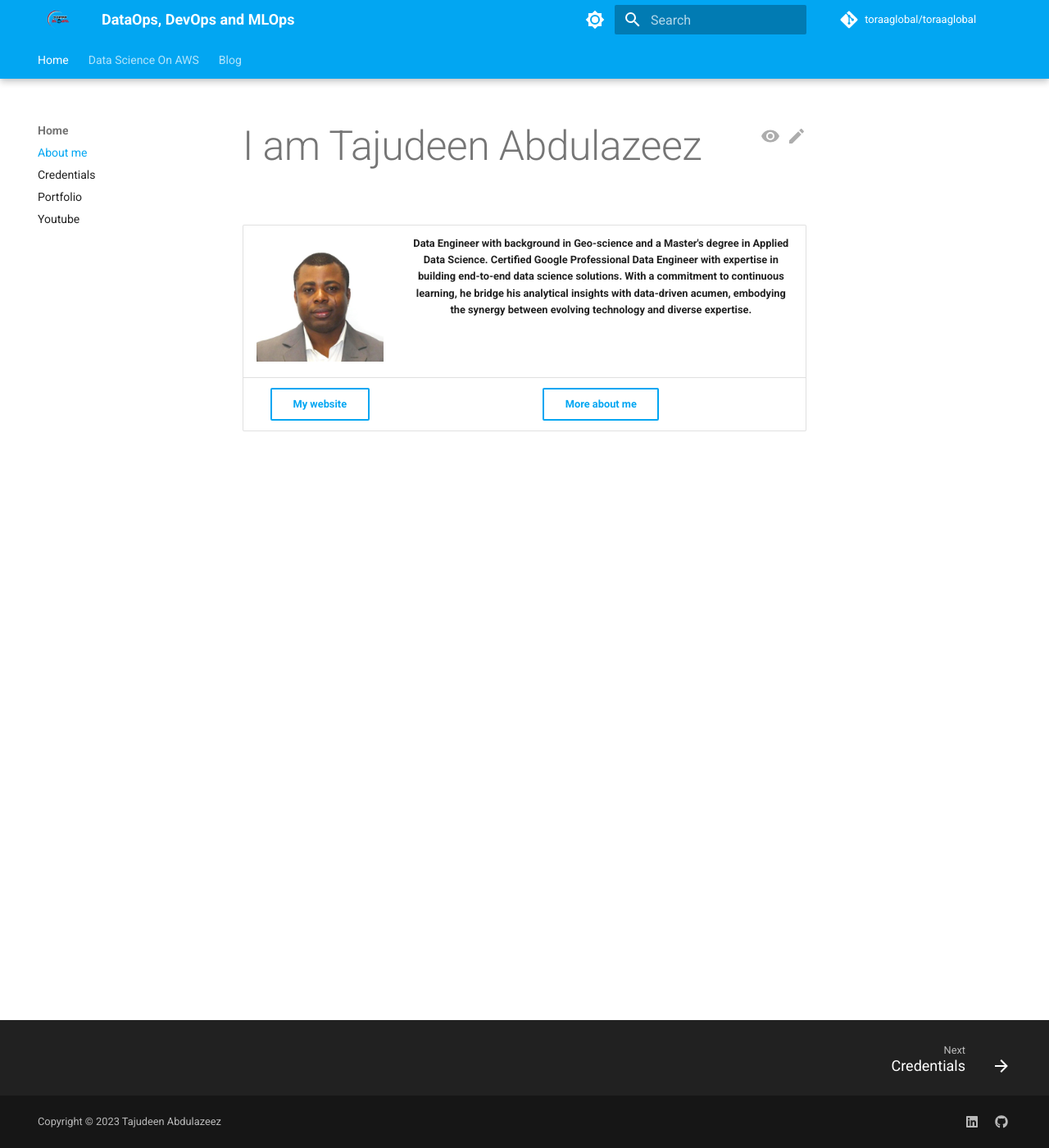
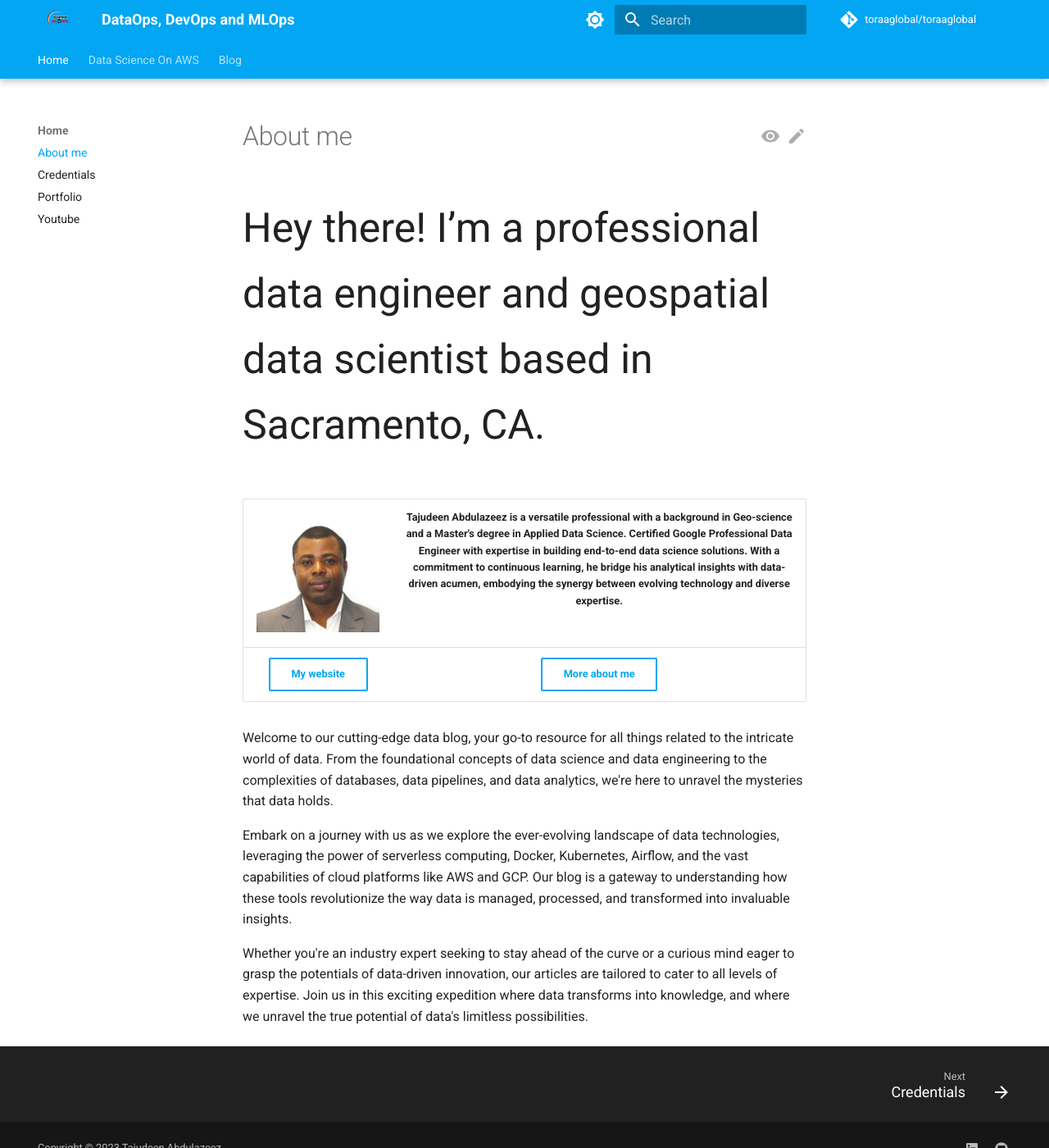
Before and after one commit to toraaglobal/toraaglobal, an MkDocs documentation site: the page built from docs/index.md, in a window 1280 px wide and 1400 px high. Shown: the whole window at 82% size. Built offline with MkDocs 1.6.1 and Material for MkDocs 9.7.7, drawn with Linux system fonts in a browser that asks for light colours; comment, search, counter and statistics services are not loaded.

Commit message:
update home page in mkdocs

```diff
--- a/docs/index.md
+++ b/docs/index.md
@@ -1,9 +1,16 @@
 <div class="hero-image">
   <div class="hero-text">
-    <h1 style="font-size:50px">I am Tajudeen Abdulazeez</h1>
+    <p style="font-size:50px">Hey there! I’m a professional data engineer and geospatial data scientist based in Sacramento, CA. </p>
   </div>
 </div>
 
-![](assets/logo__.jpeg)          |   Data Engineer with background in Geo-science and a Master's degree in Applied Data Science. Certified Google Professional Data Engineer with expertise in building end-to-end data science solutions. With a commitment to continuous learning, he bridge his analytical insights with data-driven acumen, embodying the synergy between evolving technology and diverse expertise.
+![](assets/logo__.jpeg)          |   Tajudeen Abdulazeez is a versatile professional with a background in Geo-science and a Master's degree in Applied Data Science. Certified Google Professional Data Engineer with expertise in building end-to-end data science solutions. With a commitment to continuous learning, he bridge his analytical insights with data-driven acumen, embodying the synergy between evolving technology and diverse expertise.
 :-------------------------:|:-------------------------:
 [My website](weblinks.md){ .md-button target='_blank' }      | [More about me](aboutme.md){ .md-button }
+
+
+Welcome to our cutting-edge data blog, your go-to resource for all things related to the intricate world of data. From the foundational concepts of data science and data engineering to the complexities of databases, data pipelines, and data analytics, we're here to unravel the mysteries that data holds.
+
+Embark on a journey with us as we explore the ever-evolving landscape of data technologies, leveraging the power of serverless computing, Docker, Kubernetes, Airflow, and the vast capabilities of cloud platforms like AWS and GCP. Our blog is a gateway to understanding how these tools revolutionize the way data is managed, processed, and transformed into invaluable insights.
+
+Whether you're an industry expert seeking to stay ahead of the curve or a curious mind eager to grasp the potentials of data-driven innovation, our articles are tailored to cater to all levels of expertise. Join us in this exciting expedition where data transforms into knowledge, and where we unravel the true potential of data's limitless possibilities.
```
